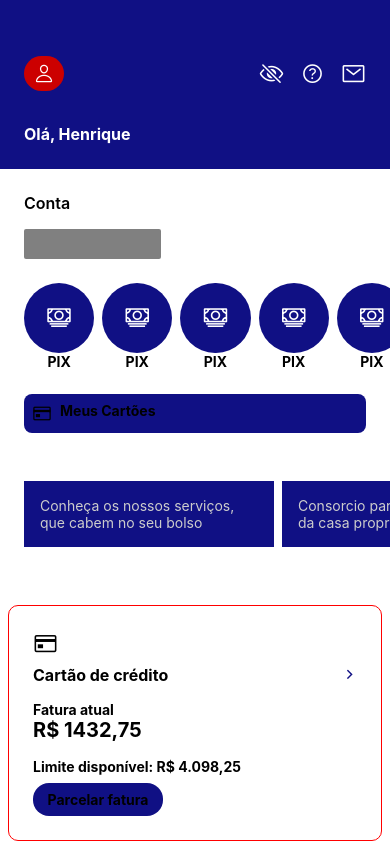
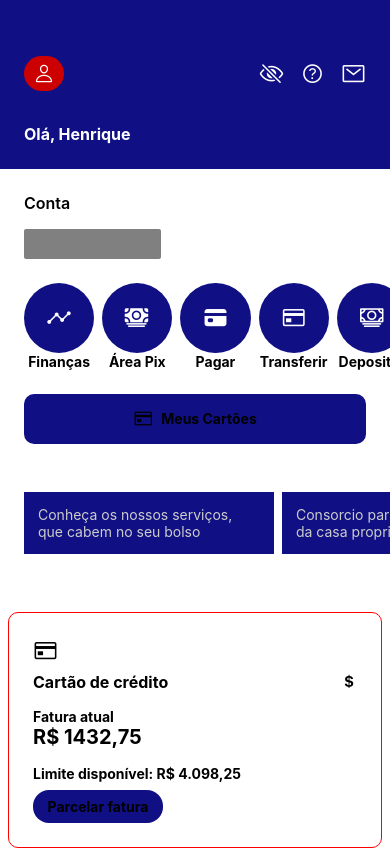
Before and after one commit to HenriqueACF/Ag-nciaRN, a React Native app: screen / in a window 390 px wide. Built offline with nearby package versions, Linux system fonts and the light colour scheme.

Commit message:
fix:[home] -> ajuste de textos e icones

```diff
--- a/src/components/Card/MyCard.style.ts
+++ b/src/components/Card/MyCard.style.ts
@@ -4,7 +4,10 @@ export const Container = styled.View`
   flex-direction: row;
   padding: 8px;
   background-color: #101084;
-  border-radius: 8px;
+  border-radius: 10px;
+  height: 50px;
+  justify-content: center;
+  align-items: center;
 `
 export const TextCard = styled.Text `
   margin-left: 8px;
--- a/src/components/CardBlog/CardBlog.style.ts
+++ b/src/components/CardBlog/CardBlog.style.ts
@@ -1,7 +1,7 @@
 import styled from "styled-components/native";
 
 export const Container = styled.TouchableOpacity `
-  padding: 16px;
+  padding: 14px;
   width: 250px;
   background-color: #101084;
 `
--- a/src/components/Header/Header.tsx
+++ b/src/components/Header/Header.tsx
@@ -63,51 +63,51 @@ export function Header(){
             >
                 <OptionView>
                     <OptionIcon>
-                        <Ionicons name='cash-outline' size={25} color="#fff"/>
+                        <Ionicons name='md-analytics' size={25} color="#fff"/>
                     </OptionIcon>
-                    <OptionText>PIX</OptionText>
+                    <OptionText>Finanças</OptionText>
+                </OptionView>
+
+                <OptionView>
+                    <OptionIcon>
+                        <Ionicons name='md-cash' size={25} color="#fff"/>
+                    </OptionIcon>
+                    <OptionText>Área Pix</OptionText>
+                </OptionView>
+
+                <OptionView>
+                    <OptionIcon>
+                        <Ionicons name='ios-card' size={25} color="#fff"/>
+                    </OptionIcon>
+                    <OptionText>Pagar</OptionText>
+                </OptionView>
+
+                <OptionView>
+                    <OptionIcon>
+                        <Ionicons name='ios-card-outline' size={25} color="#fff"/>
+                    </OptionIcon>
+                    <OptionText>Transferir</OptionText>
                 </OptionView>
 
                 <OptionView>
                     <OptionIcon>
                         <Ionicons name='cash-outline' size={25} color="#fff"/>
                     </OptionIcon>
-                    <OptionText>PIX</OptionText>
+                    <OptionText>Depositar</OptionText>
                 </OptionView>
 
                 <OptionView>
                     <OptionIcon>
                         <Ionicons name='cash-outline' size={25} color="#fff"/>
                     </OptionIcon>
-                    <OptionText>PIX</OptionText>
+                    <OptionText>Recarga de Celular</OptionText>
                 </OptionView>
 
                 <OptionView>
                     <OptionIcon>
                         <Ionicons name='cash-outline' size={25} color="#fff"/>
                     </OptionIcon>
-                    <OptionText>PIX</OptionText>
-                </OptionView>
-
-                <OptionView>
-                    <OptionIcon>
-                        <Ionicons name='cash-outline' size={25} color="#fff"/>
-                    </OptionIcon>
-                    <OptionText>PIX</OptionText>
-                </OptionView>
-
-                <OptionView>
-                    <OptionIcon>
-                        <Ionicons name='cash-outline' size={25} color="#fff"/>
-                    </OptionIcon>
-                    <OptionText>PIX</OptionText>
-                </OptionView>
-
-                <OptionView>
-                    <OptionIcon>
-                        <Ionicons name='cash-outline' size={25} color="#fff"/>
-                    </OptionIcon>
-                    <OptionText>PIX</OptionText>
+                    <OptionText>Cobrar</OptionText>
                 </OptionView>
             </ScrollView>
         </View>
--- a/src/screen/Banco/Banco.tsx
+++ b/src/screen/Banco/Banco.tsx
@@ -57,7 +57,7 @@ export function Banco(){
                 <Ionicons name='card-outline' size={25}/>
                 <CardFunctionRow>
                     <Text style={styles.subtitle}>Cartão de crédito</Text>
-                    <Ionicons name='chevron-forward' size={15} color={'#101084'}/>
+                    <Ionicons name='logo-usd' size={15} />
                 </CardFunctionRow>
                 <Text style={styles.textFatura}>Fatura atual</Text>
                 <Text style={styles.textValor}>R$ 1432,75</Text>
```
Also changed, not shown: src/screen/Dashboard/Dashboard.styles.ts (deleted), src/screen/Dashboard/Dashboard.tsx (deleted), src/screen/Home/Home.styles.ts (deleted), src/screen/Home/Home.tsx (deleted), src/screen/Menu/Menu.styles.ts (deleted), src/screen/Menu/Menu.tsx (deleted).
